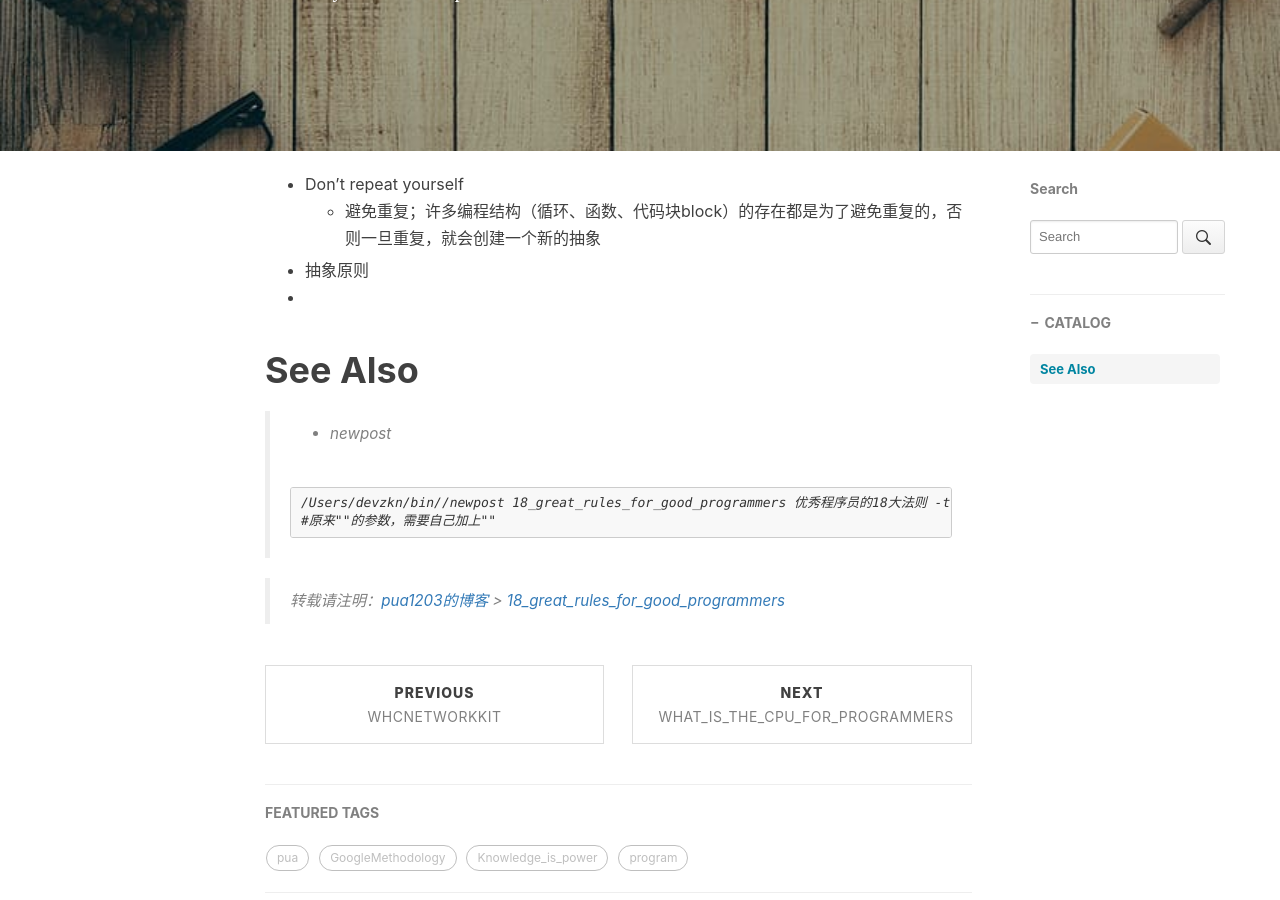
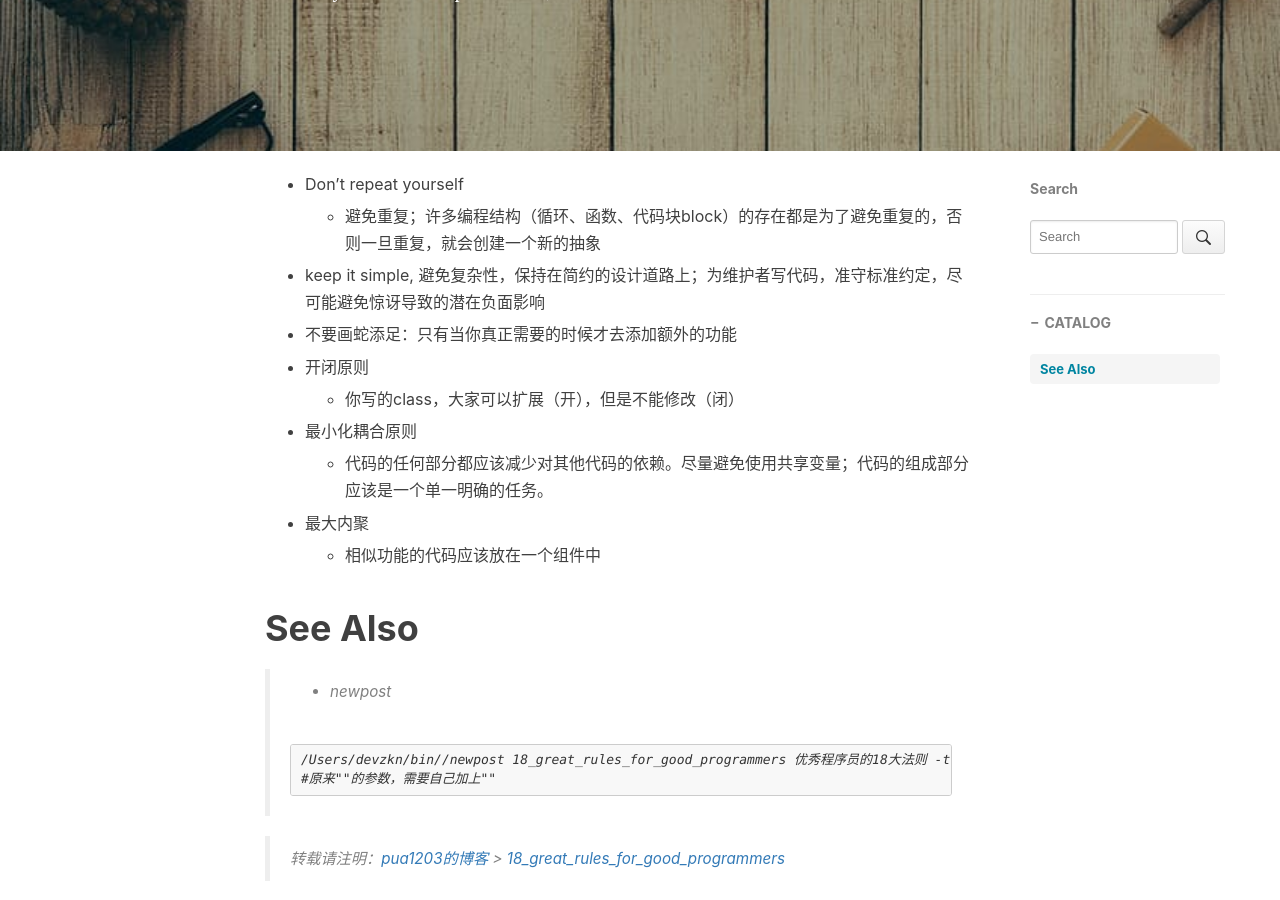
Before and after one commit to pua1203/pua1203.github.io, a Jekyll site: the page built from _posts/program/2018-09-27-18_great_rules_for_good_programmers.md, in a window 1280 px wide and 900 px high, scrolled down 372 px. Built offline with Jekyll 4.4.1, drawn with Linux system fonts in a browser that asks for light colours; nearby versions of some CDN libraries; comment, search, counter and statistics services are not loaded.

Commit message:
相似功能的代码应该放在一个组件中

```diff
--- a/_posts/program/2018-09-27-18_great_rules_for_good_programmers.md
+++ b/_posts/program/2018-09-27-18_great_rules_for_good_programmers.md
@@ -12,9 +12,25 @@ subtitle: 优秀程序员的18大法则
 
 
 * Don't repeat yourself
+
   * 避免重复；许多编程结构（循环、函数、代码块block）的存在都是为了避免重复的，否则一旦重复，就会创建一个新的抽象
-* 抽象原则
-*
+
+* keep it simple, 避免复杂性，保持在简约的设计道路上；为维护者写代码，准守标准约定，尽可能避免惊讶导致的潜在负面影响
+
+* 不要画蛇添足：只有当你真正需要的时候才去添加额外的功能
+
+* 开闭原则
+
+  * 你写的class，大家可以扩展（开），但是不能修改（闭）
+
+* 最小化耦合原则
+
+  * 代码的任何部分都应该减少对其他代码的依赖。尽量避免使用共享变量；代码的组成部分应该是一个单一明确的任务。
+
+* 最大内聚
+
+  * 相似功能的代码应该放在一个组件中
+
 
 # See Also
 
```
